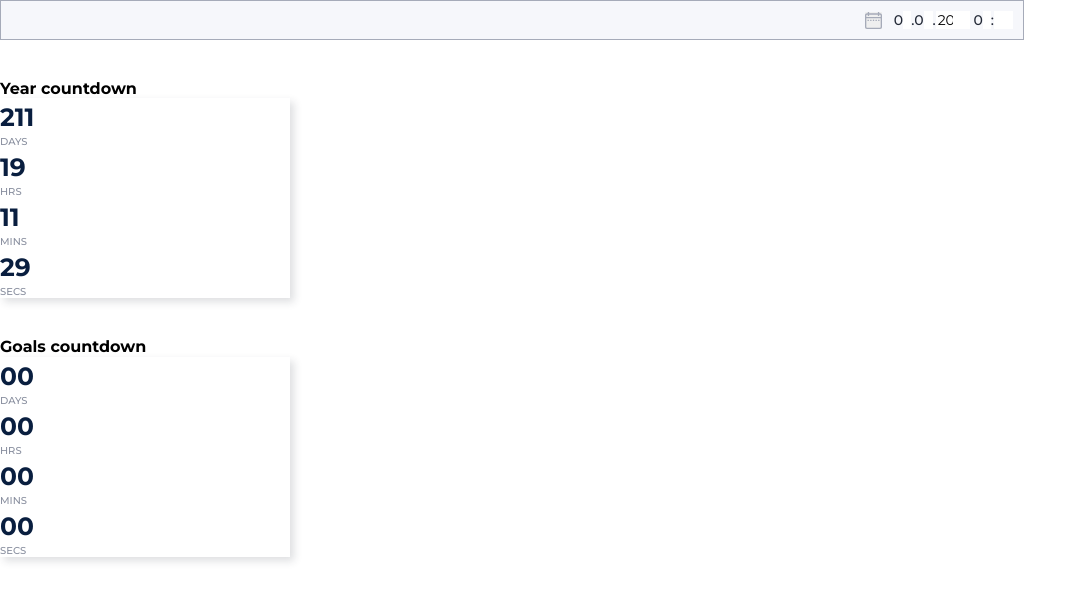
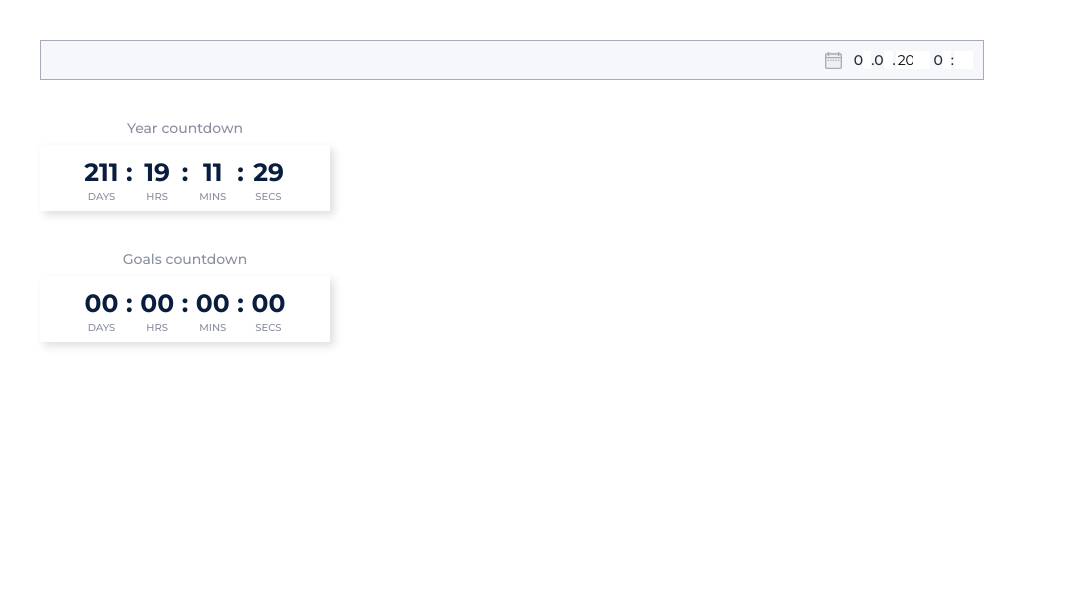
Before and after one commit to VitaliyZavgorodniy/book-read-frontend, a React (Create React App) app: page / in a window 1280 px wide. Shown: the top 600 px of the page, without its empty margins (0-1087 px from the left). Built offline with nearby package versions, Linux system fonts and the light colour scheme.

Commit message:
added styles for countdown

```diff
--- a/src/components/App.jsx
+++ b/src/components/App.jsx
@@ -13,10 +13,19 @@ const App = () => {
 
   return (
     <Wrapper>
-      <DateInput value={date} onChange={setDate} />
+      <Item>
+        <DateInput value={date} onChange={setDate} />
+      </Item>
 
-      <CountdownPanel title="Year countdown" date={getCurrentEndYearDate()} />
-      <CountdownPanel title="Goals countdown" date={timeFormatToString(date)} />
+      <Item>
+        <CountdownPanel title="Year countdown" date={getCurrentEndYearDate()} />
+      </Item>
+      <Item>
+        <CountdownPanel
+          title="Goals countdown"
+          date={timeFormatToString(date)}
+        />
+      </Item>
     </Wrapper>
   );
 };
@@ -33,4 +42,8 @@ const Wrapper = styled.section`
   }
 `;
 
+const Item = styled.div`
+  margin: 40px;
+`;
+
 export default App;
--- a/src/components/CountdownPanel/CountdownPanel.jsx
+++ b/src/components/CountdownPanel/CountdownPanel.jsx
@@ -1,7 +1,8 @@
 import { useState, useEffect } from 'react';
-import { DateTime as dt } from 'luxon';
 import PropTypes from 'prop-types';
 import styled from 'styled-components';
+import { breakpoints } from 'constants/breakpoints';
+import { DateTime as dt } from 'luxon';
 
 import { fromNumberPadStart } from 'utils/fromNumberPadStart';
 
@@ -56,17 +57,31 @@ const CountdownPanel = ({ title, date }) => {
 
     return (
       <Timer>
+        <ValueColumn>
           <Value>{fromNumberPadStart(days)}</Value>
           <Description>days</Description>
+        </ValueColumn>
 
+        <DoubleDots>:</DoubleDots>
+
+        <ValueColumn>
           <Value>{fromNumberPadStart(hours)}</Value>
           <Description>HRS</Description>
+        </ValueColumn>
 
+        <DoubleDots>:</DoubleDots>
+
+        <ValueColumn>
           <Value>{fromNumberPadStart(minutes)}</Value>
           <Description>mins</Description>
+        </ValueColumn>
 
+        <DoubleDots>:</DoubleDots>
+
+        <ValueColumn>
           <Value>{fromNumberPadStart(seconds)}</Value>
           <Description>secs</Description>
+        </ValueColumn>
       </Timer>
     );
   };
@@ -80,15 +95,37 @@ const CountdownPanel = ({ title, date }) => {
 };
 
 const Wrapper = styled.div`
-  margin-top: 40px;
-  max-width: 290px; // console.log(
+  display: flex;
+  flex-direction: column;
+  align-items: center;
+  width: 280px;
+
+  @media ${breakpoints.tablet} {
+    width: 290px;
+  }
 `;
 
-const Title = styled.h4``;
+const Title = styled.h4`
+  margin-bottom: 8px;
+  color: ${(p) => p.theme.colors.tertiary};
+  font-weight: 500;
+  font-size: 14px;
+  line-height: 17px;
+`;
 
 const Timer = styled.div`
+  display: flex;
+  justify-content: space-between;
+  width: 100%;
+  padding: 8px 44px;
   background-color: ${(p) => p.theme.colors.bgSecondary};
   box-shadow: ${(p) => p.theme.shadows.primary};
+`;
+
+const ValueColumn = styled.div`
+  display: flex;
+  flex-direction: column;
+  min-width: 35px;
 `;
 
 const Value = styled.p`
@@ -96,7 +133,10 @@ const Value = styled.p`
   font-weight: 700;
   font-size: 25px;
   line-height: 38px;
+  text-align: center;
 `;
+
+const DoubleDots = styled(Value)``;
 
 const Description = styled.p`
   color: ${(p) => p.theme.colors.tertiary};
@@ -104,6 +144,7 @@ const Description = styled.p`
   font-size: 10px;
   line-height: 12px;
   text-transform: uppercase;
+  text-align: center;
 `;
 
 CountdownPanel.propTypes = {
```
Lines whose indentation alone changed are shown as unchanged.
